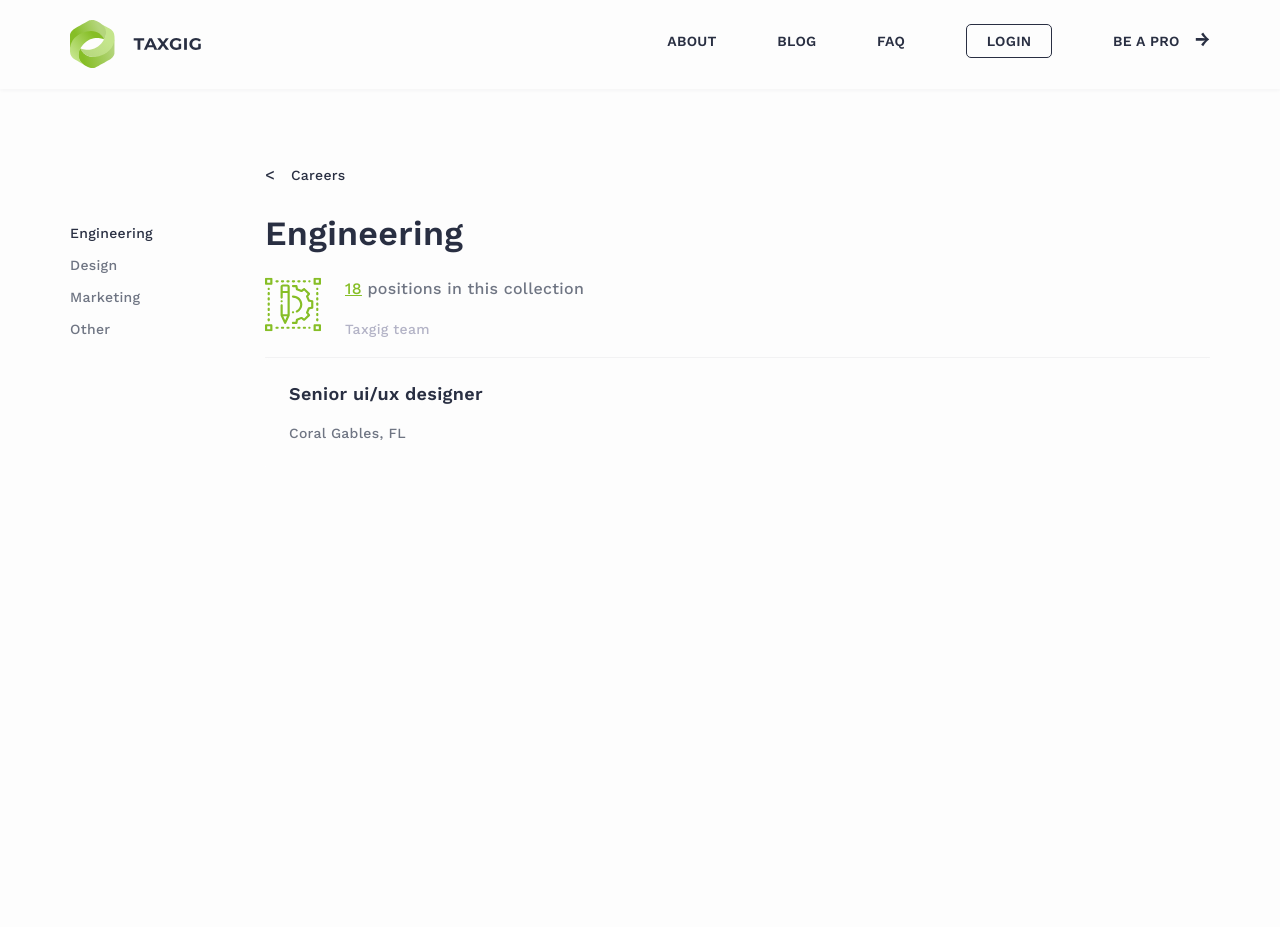
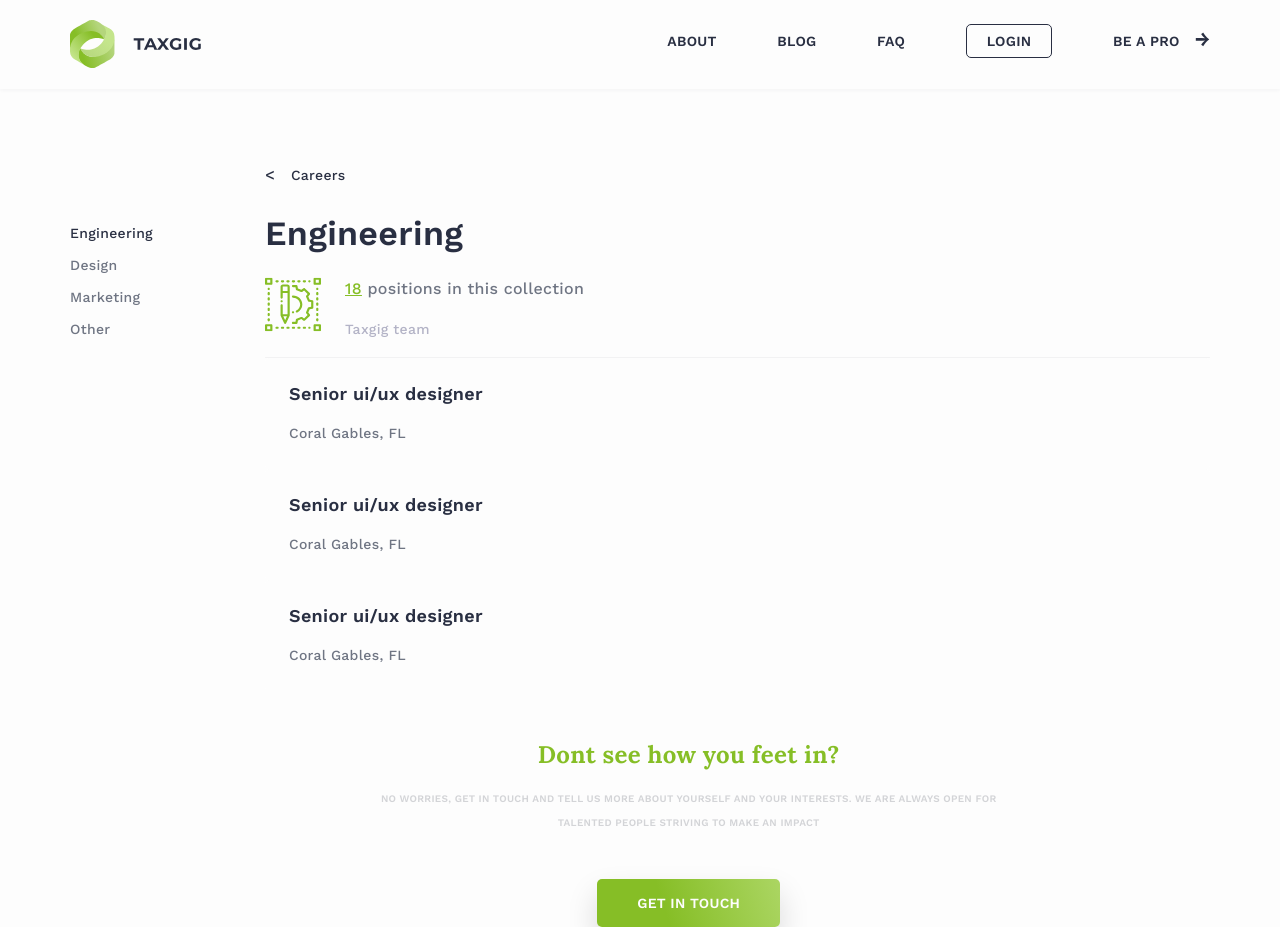
Before and after one commit to Zaytsewvk/taxgig, a plain HTML site: page index.html in a window 1280 px wide. Before the commit the page ends 800 px from the top, so only its background shows below. Drawn offline with nearby package versions, Linux system fonts and the light colour scheme.

Commit message:
Added main-list for laptop and block main-questions.

```diff
--- a/css/style.scss
+++ b/css/style.scss
@@ -1,5 +1,6 @@
 $letterSpacing: 0.3px;
 $fontFamily: 'Work Sans';
+$fontFamilyQuestions: 'Lora', serif;
 $colorGreen: #86BE26;
 $colorBody: #fdfdfd;
 $colorBase: #292F42;
@@ -241,6 +242,35 @@ header {
 	&-list_laptop {
 		display: none;
 	}
+	&-questions {
+		text-align: center;
+		margin-top: 52px;
+		&_title {
+			color: $colorGreen;
+			font: 600 24px $fontFamilyQuestions;
+			letter-spacing: $letterSpacing;
+			line-height: $lineHeight;
+		}
+		&_description {
+			color: #D3D4D7;
+			font: 600 10px $fontFamily;
+			line-height: $lineHeight;
+			letter-spacing: $letterSpacing;
+			text-transform: uppercase;
+			margin-bottom: 56px;
+		}
+		&_btn-get {
+			background: linear-gradient(251.96deg, #C4E58B -41.78%, #86BE26 63.15%);
+			box-shadow: 0px 15px 30px rgba(0, 0, 0, 0.15);
+			border-radius: $borderRadius;
+			padding: 16px 40px;
+			color: $colorBody;
+			text-transform: uppercase;
+			font: 600 14px $fontFamily;
+			letter-spacing: $letterSpacing;
+			line-height: $lineHeight;
+		}
+	}
 }
 
 @media (min-width: 768px) {
@@ -292,8 +322,9 @@ header {
 				letter-spacing: $letterSpacing;
 				line-height: $lineHeight;
 				position: absolute;
+				z-index: 6;
 				top: 50%; margin-top: -12px;
-				right: 0;
+				right: 24px;
 			}
 			&-more::after {
 				content: "\2192";
@@ -305,10 +336,10 @@ header {
 				color: $colorBase;
 				transition: 0.2s;
 			}
-		}
-		&-list_laptop:hover {
-			&-more {
-				display: inline-block;
+			&:hover {
+				.main-list_laptop-more {
+					display: inline-block;
+				}
 			}
 		}
 	}
--- a/index.html
+++ b/index.html
@@ -6,6 +6,7 @@
 	<title>TAXGIG</title>
 	<link rel="stylesheet" href="css/bootstrap-grid.min.css">
 	<link href="https://fonts.googleapis.com/css?family=Work+Sans:500,600,700" rel="stylesheet">
+	<link href="https://fonts.googleapis.com/css?family=Lora:700 " rel="stylesheet">
 	<link rel="stylesheet" href="css/style.css">
 </head>
 <body>
@@ -119,6 +120,27 @@
 							<p class="main-list_description">Coral Gables, FL</p>
 							<a href="" class="main-list_laptop-more">Learn more</a>
 						</div>
+						<div class="main-list main-list_laptop">
+							<h2 class="main-list_title">Senior ui/ux designer</h2>
+							<p class="main-list_description">Coral Gables, FL</p>
+							<a href="" class="main-list_laptop-more">Learn more</a>
+						</div>
+						<div class="main-list main-list_laptop">
+							<h2 class="main-list_title">Senior ui/ux designer</h2>
+							<p class="main-list_description">Coral Gables, FL</p>
+							<a href="" class="main-list_laptop-more">Learn more</a>
+						</div>
+					</div>
+				</div>
+			</div>
+			<div class="container">
+				<div class="row">
+					<div class="col-md-7 col-md-offset-3 col-sm-9 col-sm-offset-2 col-xs-10 col-xs-offset-1">
+						<div class="main-questions">
+							<h2 class="main-questions_title">Dont see how you feet in?</h2>
+							<p class="main-questions_description">No worries, get in touch and tell us more about yourself and your interests. We are always open for talented people striving to make an impact</p>
+							<a href="#" class="main-questions_btn-get">Get in touch</a>
+						</div>
 					</div>
 				</div>
 			</div>
```
Also changed, not shown: css/style.css, 1 other file.
